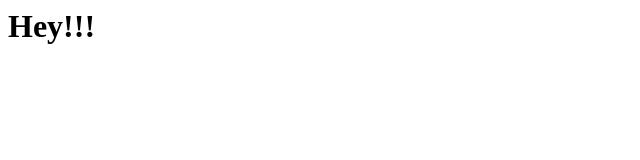
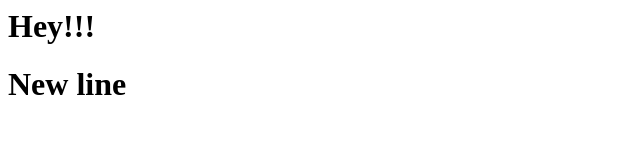
Before and after one commit to mnsuryasandeep/myproj, a plain HTML site: page index.html in a window 1280 px wide. Shown: the whole page, without its empty margins (0-640 px from the left). Drawn offline with Linux system fonts and the light colour scheme.

Commit message:
new line from branch

```diff
--- a/index.html
+++ b/index.html
@@ -1 +1,2 @@
 <h1>Hey!!!<h1>
+<h1> New line <h1>
```
